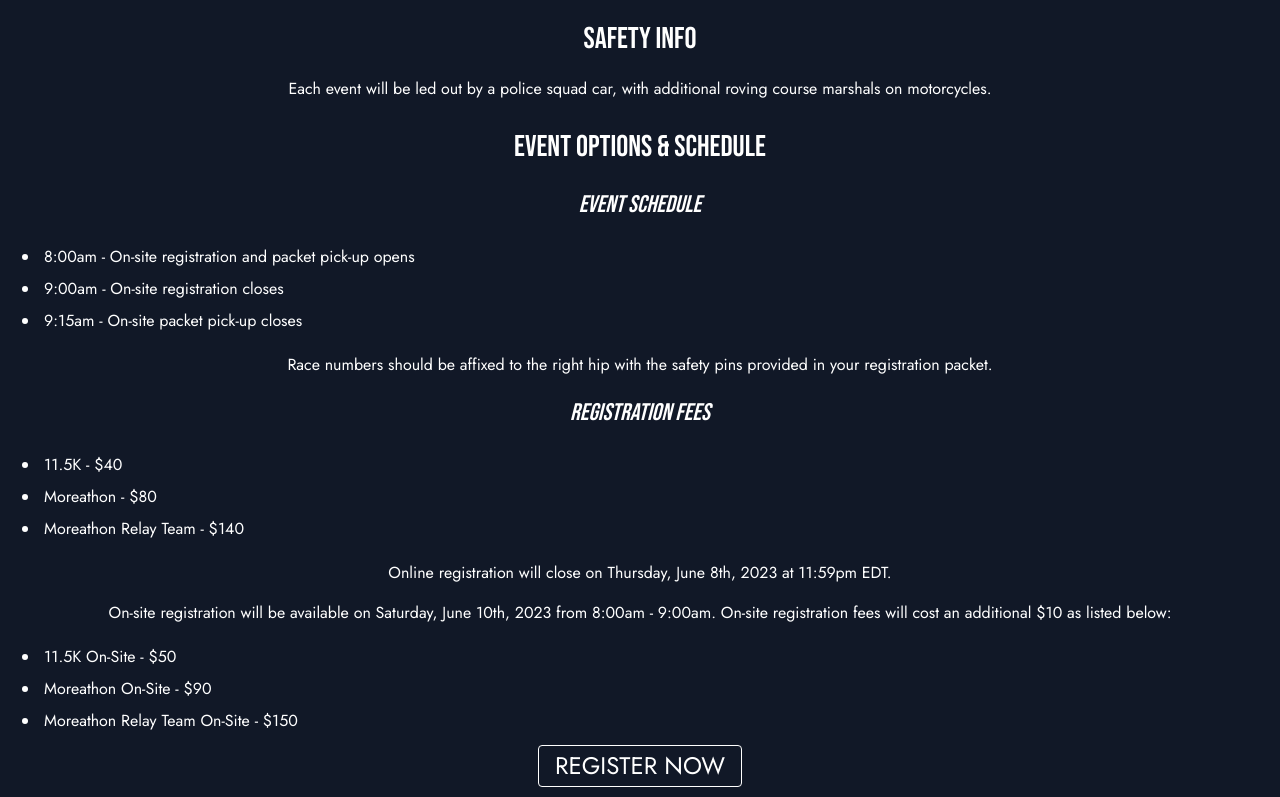
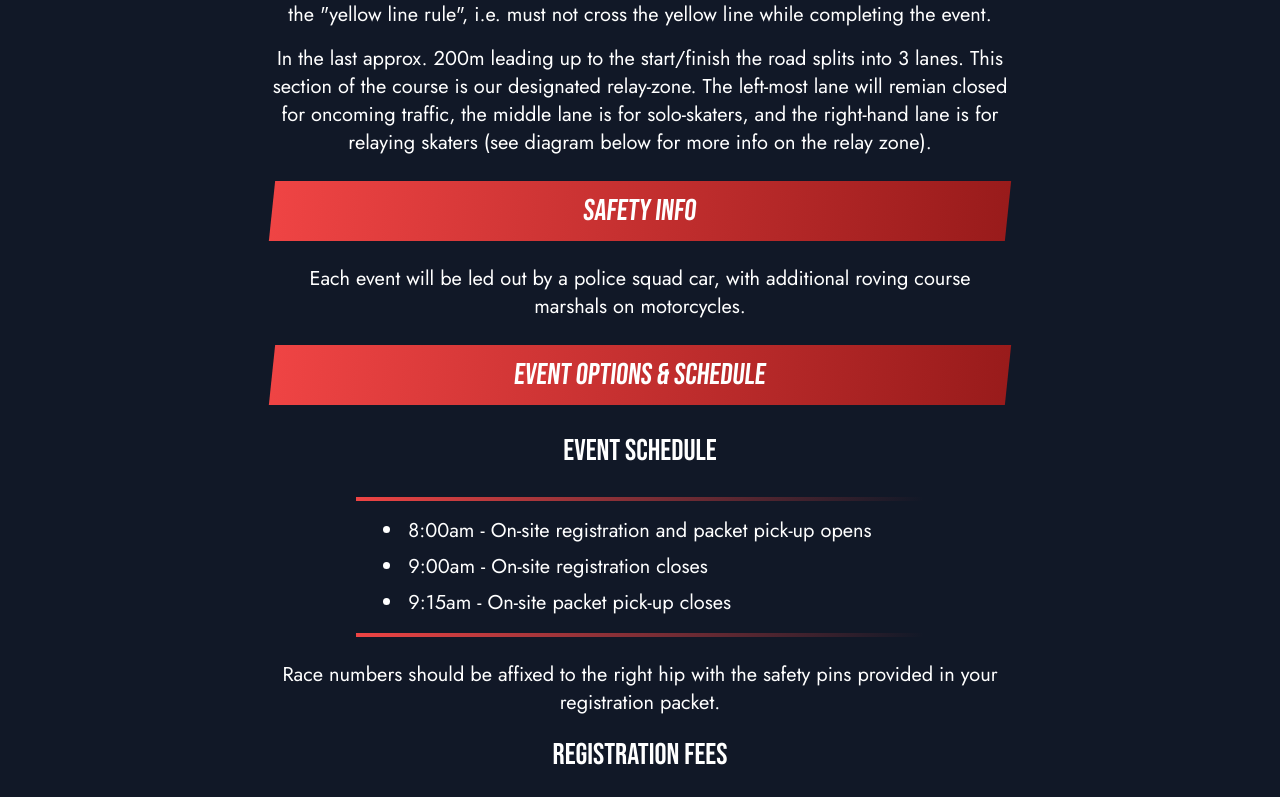
Before and after one commit to Abdeboskey/Reaper-Road-Race, a React (Vite) app: page /race-info in a window 1280 px wide. Shown: the part 483-1280 px from the top of the page. Built offline with nearby package versions, Linux system fonts and the light colour scheme; a web font is replaced by a local one.

Commit message:
Add styling to custom markup components

```diff
--- a/src/components/CtaButton.jsx
+++ b/src/components/CtaButton.jsx
@@ -1,5 +1,5 @@
 const CtaButton = () => {
-  const style = "inline-block text-2xl px-4 py-2 leading-none border rounded text-white border-white hover:border-transparent hover:text-teal-500 hover:bg-white mt-4 lg:mt-0"
+  const style = "inline-block text-2xl px-4 py-2 my-2 leading-none border rounded text-white font-heading border-white -skew-x-6 hover:border-transparent hover:text-teal-500 hover:bg-white"
 
   return (
     <div>
--- a/src/components/markup/H2.jsx
+++ b/src/components/markup/H2.jsx
@@ -1,5 +1,5 @@
 const H2 = ({ children }) => {
-  const style = "text-3xl font-heading mt-2 p-3"
+  const style = "text-3xl font-heading bg-gradient-to-r from-red-500 to-red-800 -skew-x-6 my-4 p-3"
 
   return (
     <h2 className={style}>
--- a/src/components/markup/H3.jsx
+++ b/src/components/markup/H3.jsx
@@ -1,5 +1,5 @@
 const H3 = ({ children }) => {
-  const style = "text-2xl italic font-heading p-3"
+  const style = "text-3xl font-heading p-3"
 
   return (
     <h3 className={style}>
--- a/src/components/markup/List.jsx
+++ b/src/components/markup/List.jsx
@@ -1,5 +1,6 @@
 const List = ({ children }) => {
-  const style = "text-left py-2 px-6"
+  const borderDiv = "bg-gradient-to-r from-red-500 to-transparent w-fit my-4 mx-auto py-1 px-0"
+  const style = "text-left py-3 px-12 bg-gray-900 h-full w-full"
   const itemStyle = "list-disc p-1"
 
   const createListItems = () => {
@@ -16,9 +17,11 @@ const List = ({ children }) => {
   }
 
   return (
-    <ul className={style}>
-      {createListItems()}
-    </ul>
+    <div className={borderDiv}>
+      <ul className={style}>
+        {createListItems()}
+      </ul>
+    </div>
   )
 }
 
--- a/src/components/markup/Main.jsx
+++ b/src/components/markup/Main.jsx
@@ -1,5 +1,5 @@
 const Main = ({ children }) => {
-  const style = "text-white text-center font-body p-4"
+  const style = "text-white text-center font-body md:w-2/3 md:text-xl lg:w-3/5 mx-auto p-4"
   return (
     <main className={style}>
       {children}
```
